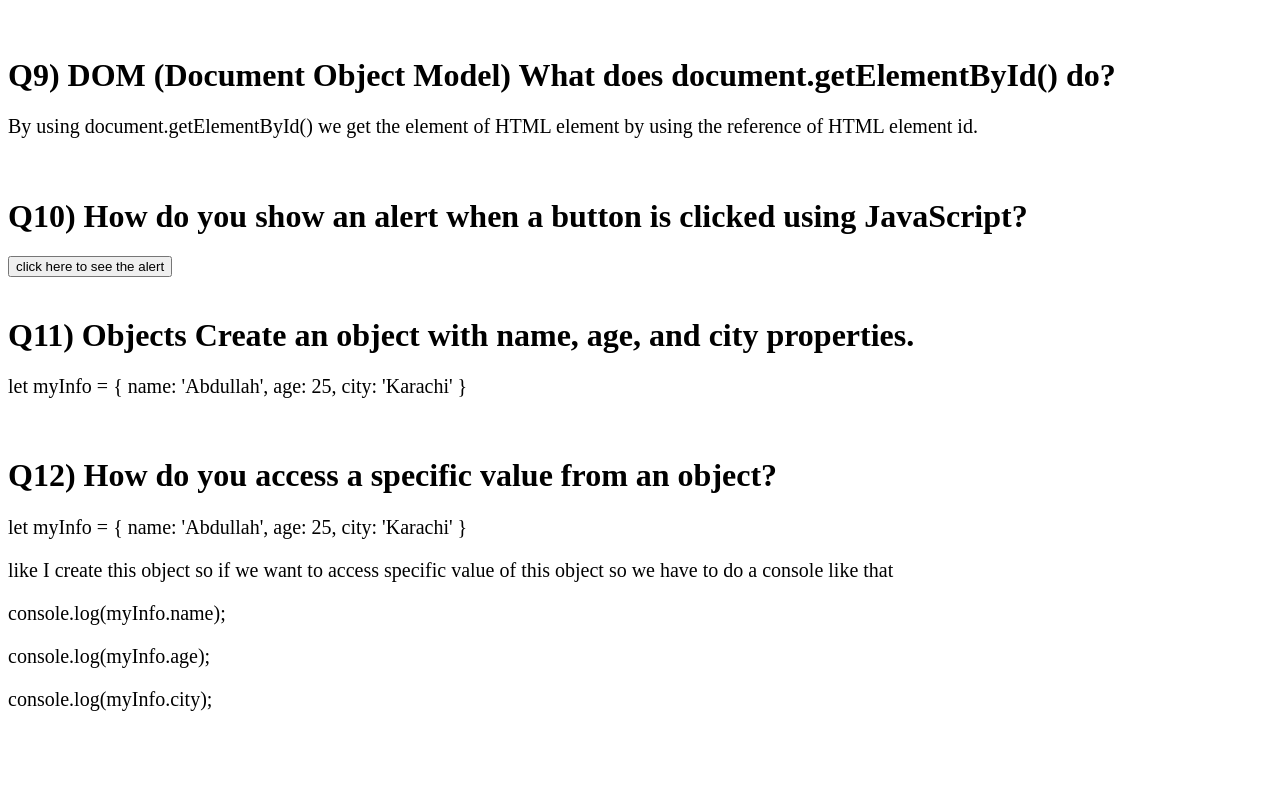
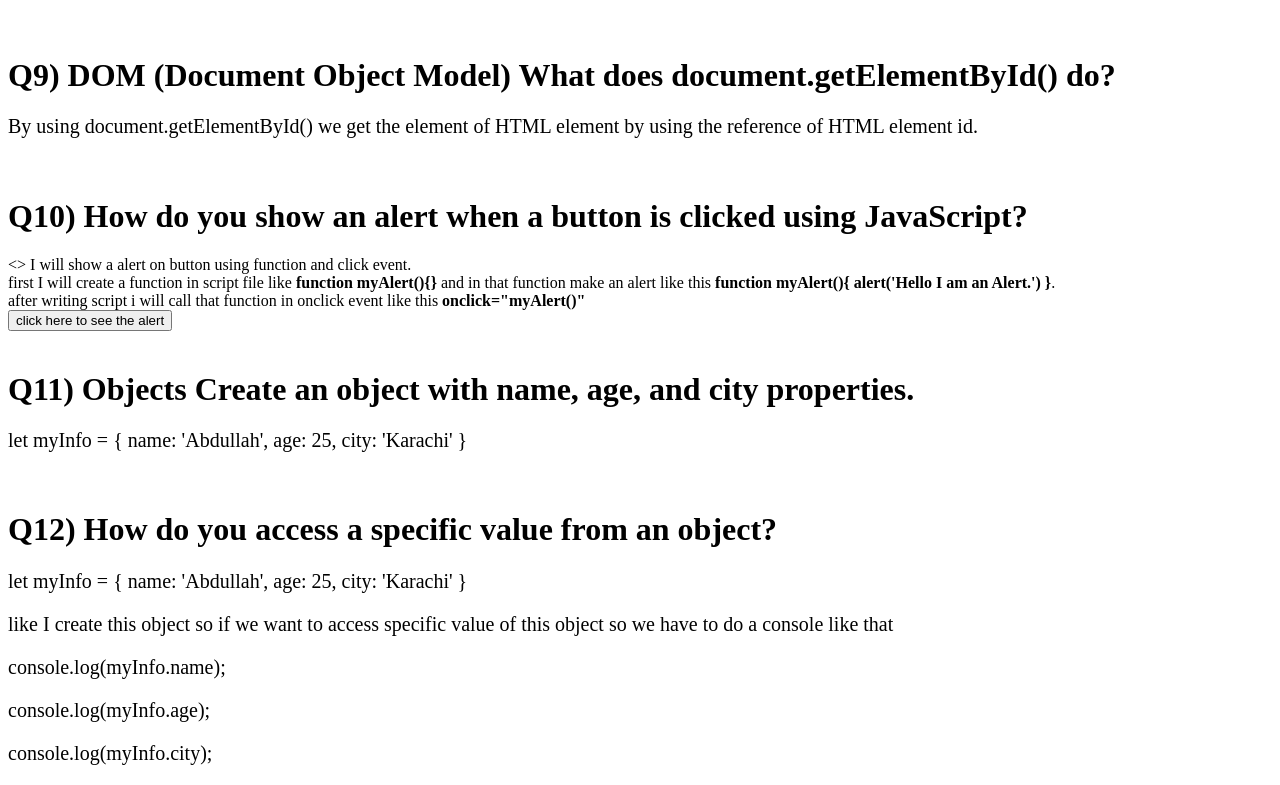
Before and after one commit to AbdullahAzzamNasir/JS-TS-Bootcamp, a plain HTML site: page Assignment-04/JS-Problem-Solving-04/index.html in a window 1280 px wide. Shown: the part 4219-5004 px from the top of the page. Before the commit the page ends 4950 px from the top, so only its background shows below. Drawn offline with Linux system fonts and the light colour scheme.

Commit message:
JS PROBLEM SOLVING ASSINGNMENT 04

```diff
--- a/JS-Problem-Solving-04/index.html
+++ b/Assignment-04/JS-Problem-Solving-04/index.html
@@ -307,6 +307,11 @@
       <h1>
         Q10) How do you show an alert when a button is clicked using JavaScript?
       </h1>
+      <>
+        I will show a alert on button using function and click event.<br/>
+        first I will create a function in script file like <b>function myAlert(){}</b> and in that function make an alert like this <b>function myAlert(){ alert('Hello I am an Alert.') }</b>.<br/>
+        after writing script i will call that function in onclick event like this <b>onclick="myAlert()"</b>
+      </div>
       <div>
         <button onclick="alert('Hello I am an Alert.')">
           click here to see the alert
```
Also changed, not shown: Assignment-04/JS-Problem-Solving-04/script.js (renamed from JS-Problem-Solving-04/script.js).
